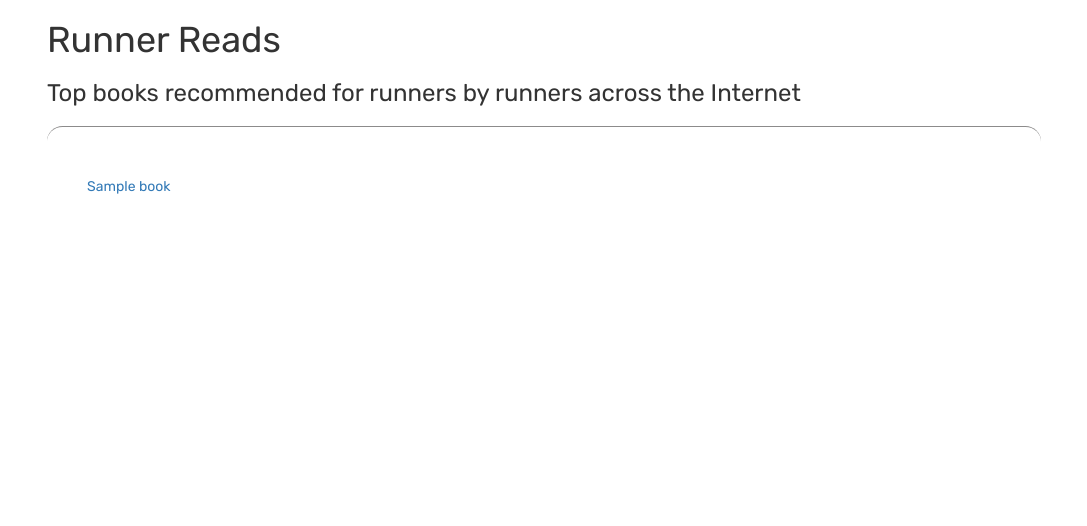
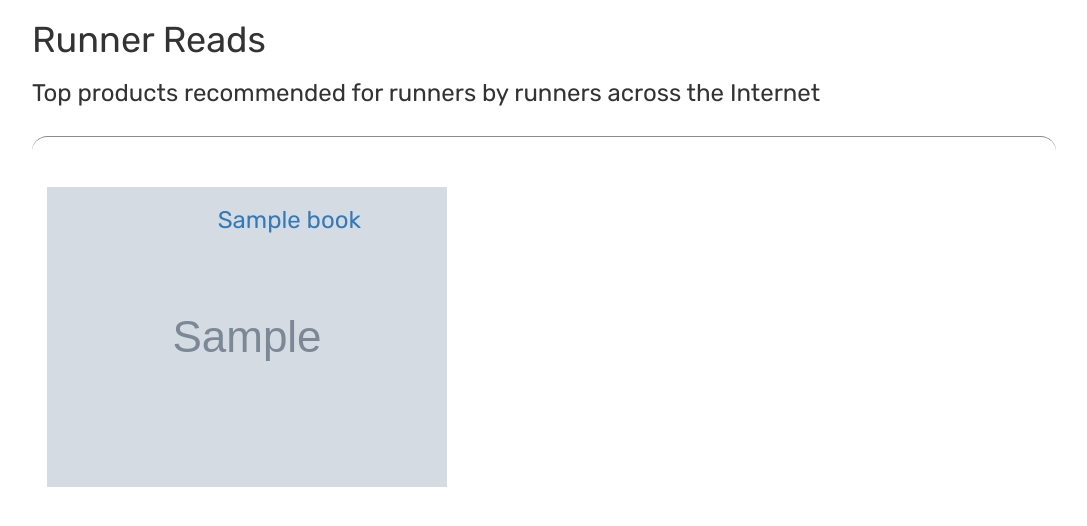
Before and after one commit to mguarascio/runnerreads-com, a Django app: page /reads/ in a window 1280 px wide. Shown: the top 526 px of the page, without its empty margins (96-1183 px from the left). Run offline with Django 3.2, Linux system fonts and the light colour scheme; tables that the repository leaves empty hold one stand-in row (values such as "Sample post"); grey boxes marked "Sample" are stand-in pictures; parts of the project's set-up code (start-up, migrations or seed data) failed here and were passed over; some libraries are stand-ins or nearby versions.

Commit message:
use amazon product referral url, and style changes for list screen

```diff
--- a/reads/amazon.py
+++ b/reads/amazon.py
@@ -7,8 +7,6 @@ amazon = AmazonAPI(os.environ['AMAZON_ACCESS_KEY'], os.environ['AMAZON_SECRET_KE
 class Amazon():
 
     def lookup(self, ItemId):
-        print(amazon)
-        print(amazon.aws_associate_tag)
         try:
             product = amazon.lookup(ItemId=ItemId)
             return product
--- a/reads/models.py
+++ b/reads/models.py
@@ -3,7 +3,7 @@ from django.db import models
 class Book(models.Model):
 
     title = models.CharField(max_length=255)
-    link = models.CharField(max_length=255)
+    link = models.CharField(max_length=2000)
     ASIN = models.CharField(max_length=20)
     large_image = models.CharField(max_length=255, null=True)
     medium_image = models.CharField(max_length=255, null=True)
--- a/reads/serializers.py
+++ b/reads/serializers.py
@@ -26,7 +26,7 @@ class BookSerializer(serializers.HyperlinkedModelSerializer):
             amazon = Amazon()
             product = amazon.lookup(validated_data['ASIN'])
             if product:
-                book = Book(ASIN=validated_data['ASIN'], link=validated_data['link'], title=product.title, large_image=product.large_image_url, medium_image=product.medium_image_url, small_image=product.small_image_url, tiny_image=product.tiny_image_url, rank=9999)
+                book = Book(ASIN=validated_data['ASIN'], link=product.detail_page_url, title=product.title, large_image=product.large_image_url, medium_image=product.medium_image_url, small_image=product.small_image_url, tiny_image=product.tiny_image_url, rank=9999)
                 book.save()
 
         if book:
--- a/reads/templates/reads/index.html
+++ b/reads/templates/reads/index.html
@@ -7,17 +7,23 @@
 </head>
 <body>
     <div class="container">
+        <div class="row">
         <h1>Runner Reads</h1>
-        <h3>Top books recommended for runners by runners across the Internet</h3>
+        <h3>Top products recommended for runners by runners across the Internet</h3>
+    </div>
+    <div class="row">
         <hr class="curved"/>
+    </div>
         {% if latest_book_list %}
-        <ul class="data">
+        <div class="row">
         {% for book in latest_book_list %}
-            <li><a href="{% url 'reads:detail' book.id %}">{{ book.title }}</a></li>
+            <div class="col-md-2"><img src="{{ book.medium_image }}"/></div>
+            <div class="col-md-8"><h3 class="title"><a href="{{ book.link }}">{{ book.title }}</a></h3></div>
+            <!-- <li><a href="{% url 'reads:detail' book.id %}">{{ book.title }}</a></li> -->
         {% endfor %}
-        </ul>
+        </div>
         {% else %}
-        <p>No books are available.</p>
+        <div><p>No books are available.</p></div>
         {% endif %}
     </div>
 </body>
```
Also changed, not shown: reads/migrations/0008_auto_20171119_0744.py (added).
